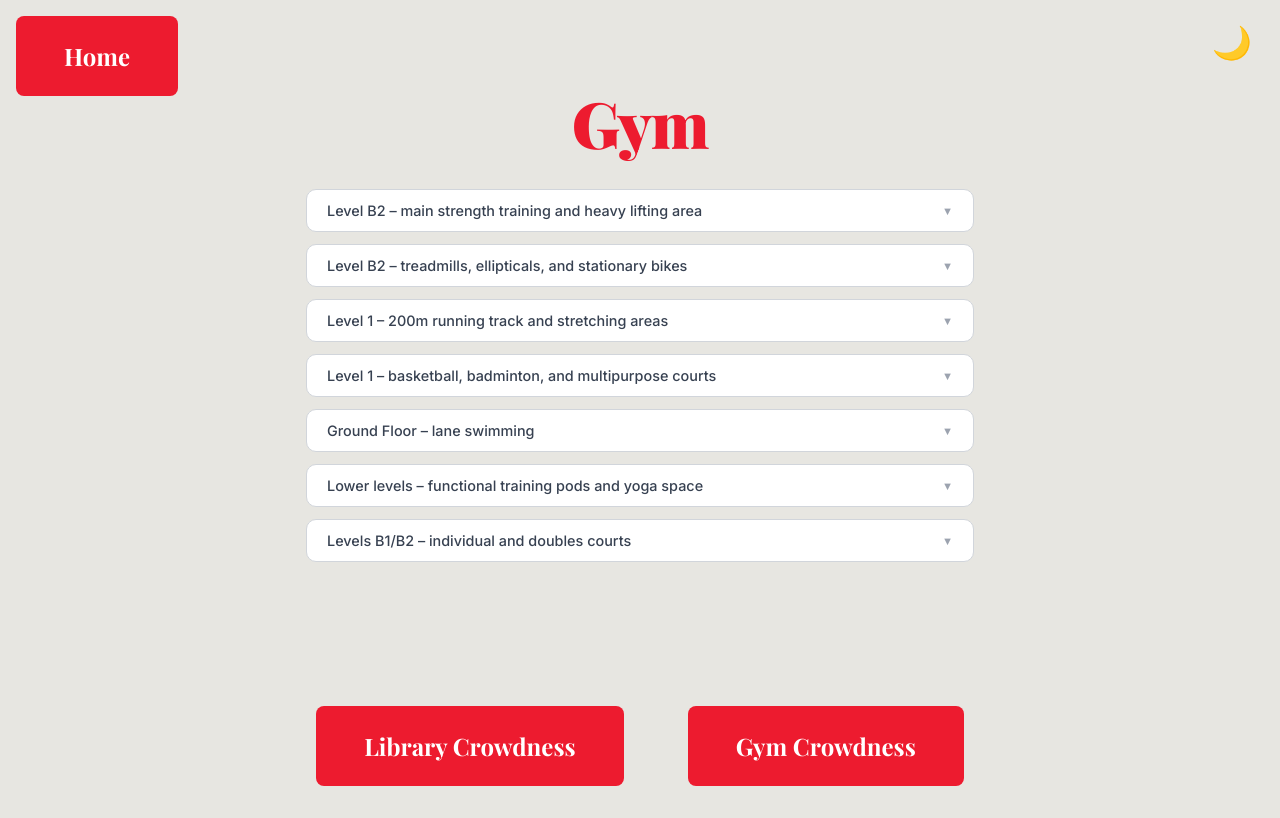
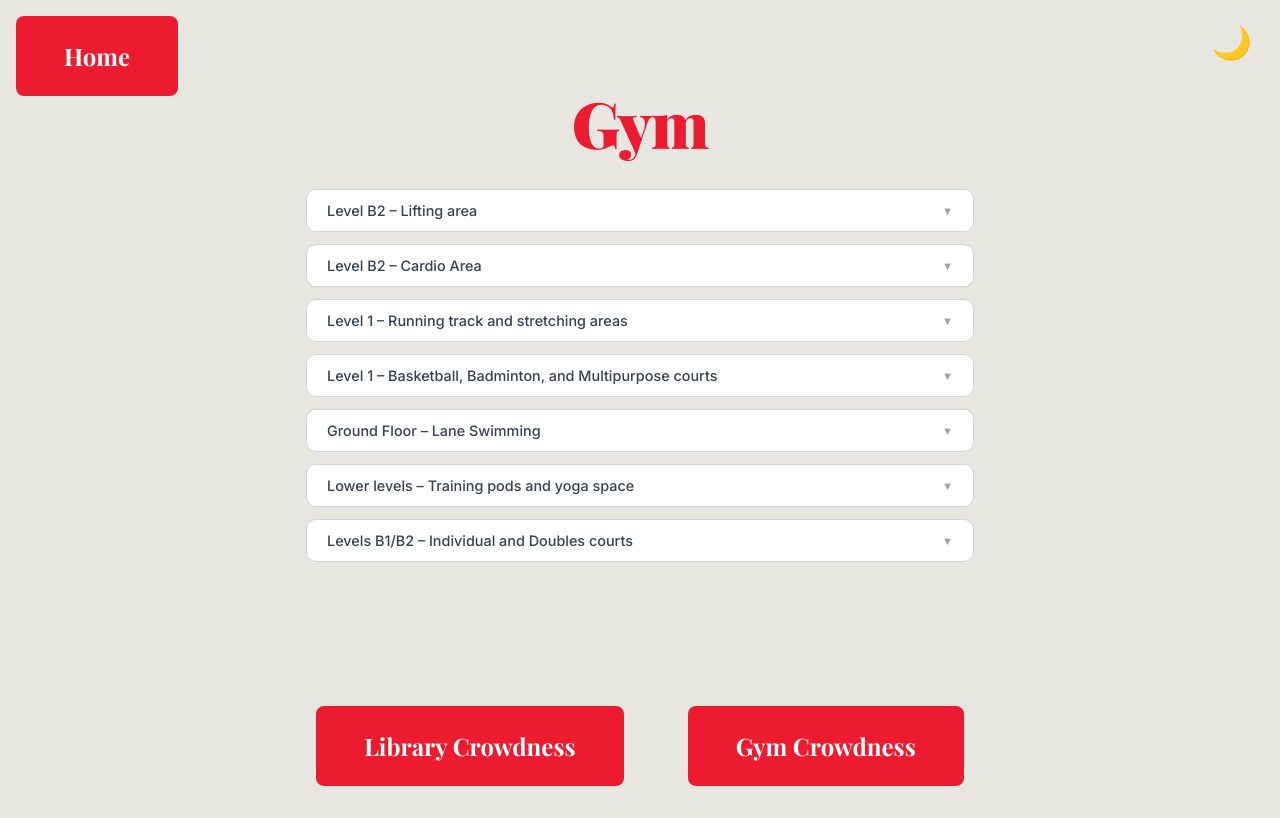
Before and after one commit to KyunSC/crowd-check, an Angular app: page /gym-page in a window 1280 px wide. Built offline with nearby package versions, Linux system fonts and the light colour scheme.

Commit message:
Changed the names

```diff
--- a/src/app/data/gym-data.ts
+++ b/src/app/data/gym-data.ts
@@ -14,13 +14,13 @@ export const GYMS: Gym[] = [
     id: 'mac-athletic',
     name: 'McGill Athletic Centre',
     zones: [
-      { id: 'b2-weight-room', name: 'Level B2 – main strength training and heavy lifting area' },
-      { id: 'b2-cardio', name: 'Level B2 – treadmills, ellipticals, and stationary bikes' },
-      { id: 'fieldhouse-track', name: 'Level 1 – 200m running track and stretching areas' },
-      { id: 'fieldhouse-courts', name: 'Level 1 – basketball, badminton, and multipurpose courts' },
-      { id: 'memorial-pool', name: 'Ground Floor – lane swimming' },
-      { id: 'rec-zone', name: 'Lower levels – functional training pods and yoga space' },
-      { id: 'squash-courts', name: 'Levels B1/B2 – individual and doubles courts' },
+      { id: 'b2-weight-room', name: 'Level B2 – Lifting area' },
+      { id: 'b2-cardio', name: 'Level B2 – Cardio Area' },
+      { id: 'fieldhouse-track', name: 'Level 1 – Running track and stretching areas' },
+      { id: 'fieldhouse-courts', name: 'Level 1 – Basketball, Badminton, and Multipurpose courts' },
+      { id: 'memorial-pool', name: 'Ground Floor – Lane Swimming' },
+      { id: 'rec-zone', name: 'Lower levels – Training pods and yoga space' },
+      { id: 'squash-courts', name: 'Levels B1/B2 – Individual and Doubles courts' },
     ],
   },
 ];
```
